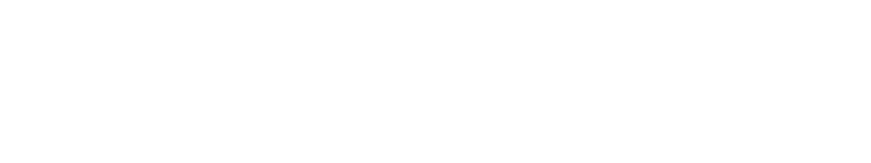
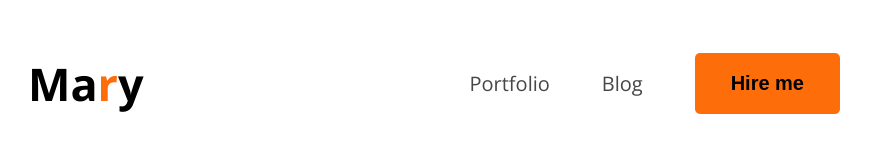
Before and after one commit to srshakil2/project-2, a plain HTML site: page index.html in a window 1280 px wide. Shown: the whole page, without its empty margins (180-1051 px from the left). Drawn offline with nearby package versions, Linux system fonts and the light colour scheme.

Commit message:
li & button stlye cmplt

```diff
--- /dev/null
+++ b/css/header.css
@@ -0,0 +1,52 @@
+.open-sans-normal {
+  font-family: "Open Sans", sans-serif;
+  font-optical-sizing: auto;
+  font-style: normal;
+  font-variation-settings: "wdth" 100;
+}
+/* shared style */
+.text-primary {
+  color: #fd6e0a;
+}
+
+.btn-primary {
+  background-color: #fd6e0a;
+  font-weight: bold;
+  padding: 19px 36px;
+  border: none;
+  border-radius: 5px;
+  font-size: 20px;
+}
+
+/* nav style */
+nav {
+  display: flex;
+  align-items: center;
+  justify-content: space-between;
+  margin: 0px 200px;
+}
+
+.nav-title {
+  font-weight: 800px;
+  font-size: 45px;
+}
+
+.open-sans-normal,
+ul {
+  display: flex;
+  align-items: center;
+}
+
+nav ul li {
+  list-style: none;
+  margin-right: 52px;
+}
+
+nav .dark-2 {
+  color: #474747;
+}
+
+nav a {
+  text-decoration: none;
+  font-size: 20px;
+}
--- a/index.html
+++ b/index.html
@@ -4,9 +4,25 @@
     <meta charset="UTF-8" />
     <meta name="viewport" content="width=device-width, initial-scale=1.0" />
     <title>Mini project</title>
+    <link rel="preconnect" href="https://fonts.googleapis.com" />
+    <link rel="preconnect" href="https://fonts.gstatic.com" crossorigin />
+    <link
+      href="https://fonts.googleapis.com/css2?family=Open+Sans:ital,wght@0,300..800;1,300..800&display=swap"
+      rel="stylesheet"
+    />
+    <link rel="stylesheet" href="css/header.css" />
   </head>
   <body>
-    <header></header>
+    <header>
+      <nav class="open-sans-normal">
+        <h3 class="nav-title">Ma<span class="text-primary">r</span>y</h3>
+        <ul>
+          <li><a class="dark-2" href="">Portfolio</a></li>
+          <li><a class="dark-2" ref="">Blog</a></li>
+          <li><button class="btn-primary" type="button">Hire me</button></li>
+        </ul>
+      </nav>
+    </header>
     <main></main>
     <footer></footer>
   </body>
```
